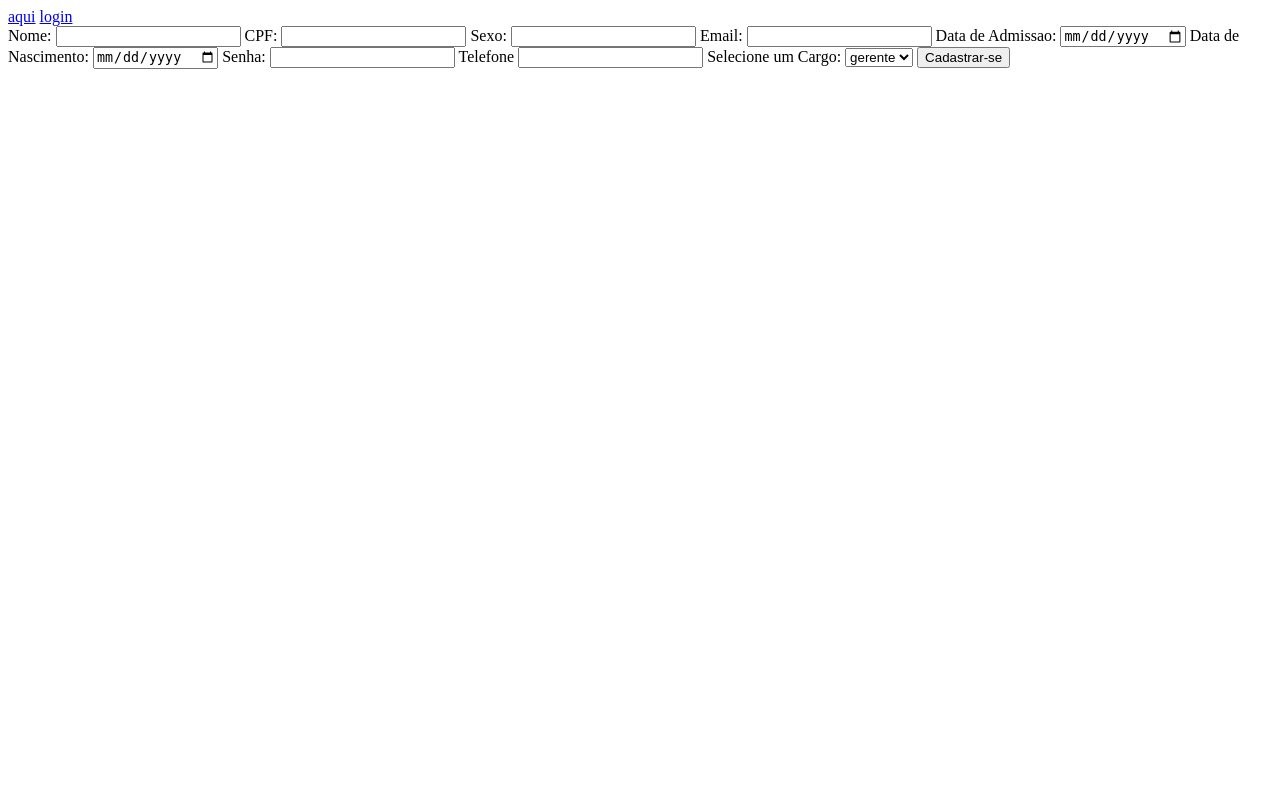
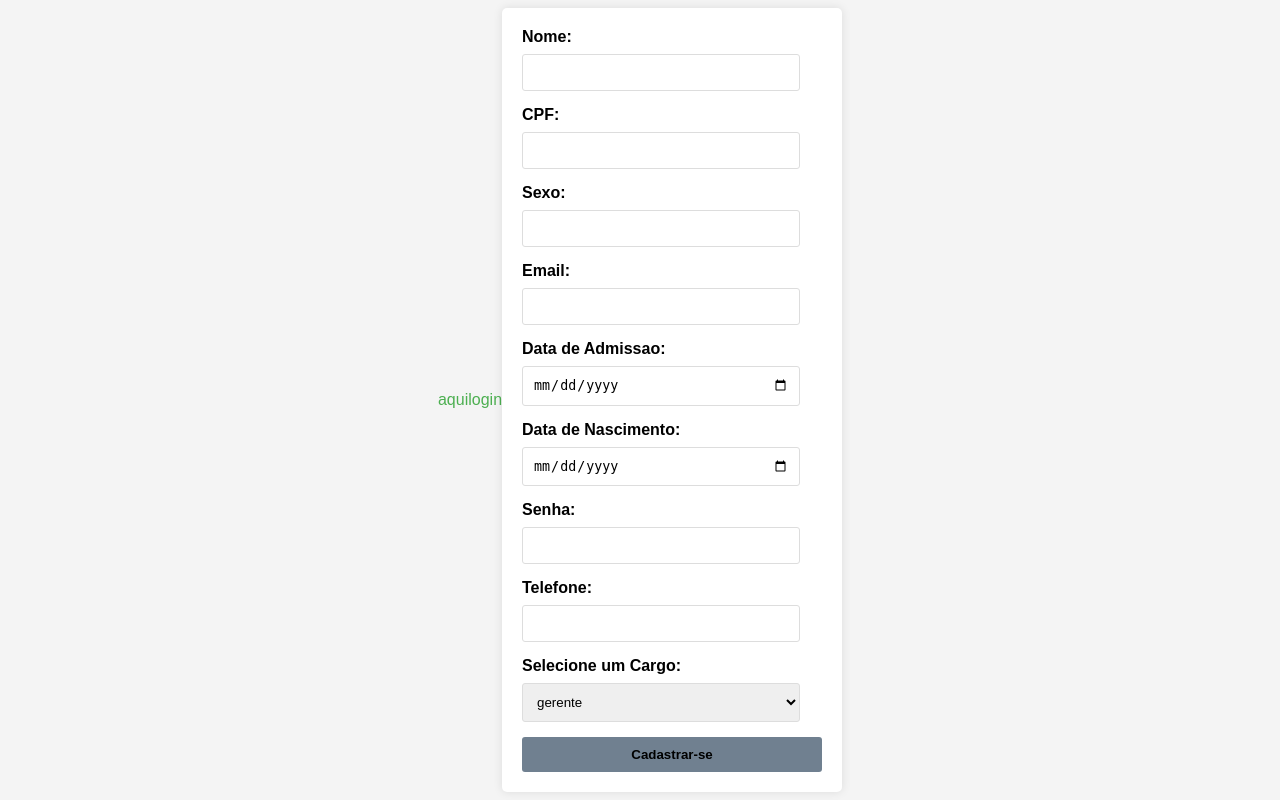
Before and after one commit to Kiritogtsa/pi, a PHP site: page /view/Cadastrouser.html in a window 1280 px wide. Run offline with PHP 8.4, Linux system fonts and the light colour scheme; data comes from the database, SQL or seed files in the repository.

Commit message:
alterações

```diff
--- a/controller/main.php
+++ b/controller/main.php
@@ -48,8 +48,6 @@ else if ($submit == "login") {
     try {
         $userDAO = new UserDAO(); // Instancia o DAO de usuário
         $user = $userDAO->getByEmail($email); // Obtém o usuário pelo email fornecido
-        echo "<br><br><br><br><br>";
-        var_dump($user);
         $data = array();
         if (password_verify($senha, $user->getSenha())) {
                 $_SESSION["user"] = serialize($user); // Armazena o usuário na sessão
@@ -150,7 +148,6 @@ else if($submit == "Cadastrar_grupo"){
     // depois coloca os headers de volta pelo momento
     if($usuario->getGrupo() == "auxiliar" || $usuario->getGrupo() == "gerente"){
         try {
-            echo "\n"."vem aqui";
             $nome = filter_var($_POST['nome'],FILTER_SANITIZE_SPECIAL_CHARS);
             $email = filter_var($_POST['email'],FILTER_VALIDATE_EMAIL);
             $data_nascimento = filter_var($_POST['datanascimento'],FILTER_SANITIZE_NUMBER_INT);
--- a/view/Cadastrouser.html
+++ b/view/Cadastrouser.html
@@ -4,6 +4,61 @@
     <meta charset="UTF-8">
     <meta name="viewport" content="width=device-width, initial-scale=1.0">
     <title>Cadastro</title>
+    <style>
+        body {
+            font-family: Arial, sans-serif;
+            background-color: #f4f4f4;
+            margin: 0;
+            padding: 0;
+            display: flex;
+            justify-content: center;
+            align-items: center;
+            height: 100vh;
+        }
+        form {
+            background-color: #fff;
+            padding: 20px;
+            border-radius: 5px;
+            box-shadow: 0 0 10px rgba(0, 0, 0, 0.1);
+            width: 300px;
+        }
+        label {
+            display: block;
+            margin-bottom: 8px;
+            font-weight: bold;
+        }
+        input[type="text"],
+        input[type="email"],
+        input[type="date"],
+        input[type="password"],
+        select {
+            width: calc(100% - 22px);
+            padding: 10px;
+            margin-bottom: 15px;
+            border: 1px solid #ddd;
+            border-radius: 3px;
+            box-sizing: border-box;
+        }
+        button {
+            width: 100%;
+            padding: 10px;
+            background-color: slategray;
+            border: none;
+            color: black;
+            font-weight: bold;
+            border-radius: 3px;
+            cursor: pointer;
+        }
+        a {
+            display: inline-block;
+            margin: 10px 0;
+            color: #4CAF50;
+            text-decoration: none;
+        }
+        a:hover {
+            text-decoration: underline;
+        }
+    </style>
 </head>
 <body>
     <a href="../view/listar.html">aqui</a>
@@ -27,11 +82,11 @@
         <label for="datanascimento">Data de Nascimento:</label>
         <input type="date" id="datanascimento" name="datanascimento" required>
 
-
         <label for="senha">Senha:</label>
         <input type="password" id="senha" name="senha" required>
-        <label for="senha">Telefone</label>
-        <input type="text" id="foda-se" name="telefone" required>
+
+        <label for="telefone">Telefone:</label>
+        <input type="text" id="telefone" name="telefone" required>
 
         <label for="trabalho">Selecione um Cargo:</label>
         <select id="cargoSelect" name="trabalho" required></select>
```
Also changed, not shown: view/cadastrogrupo.html (+59 -2 lines), view/perfil.php (+73 -2 lines).
